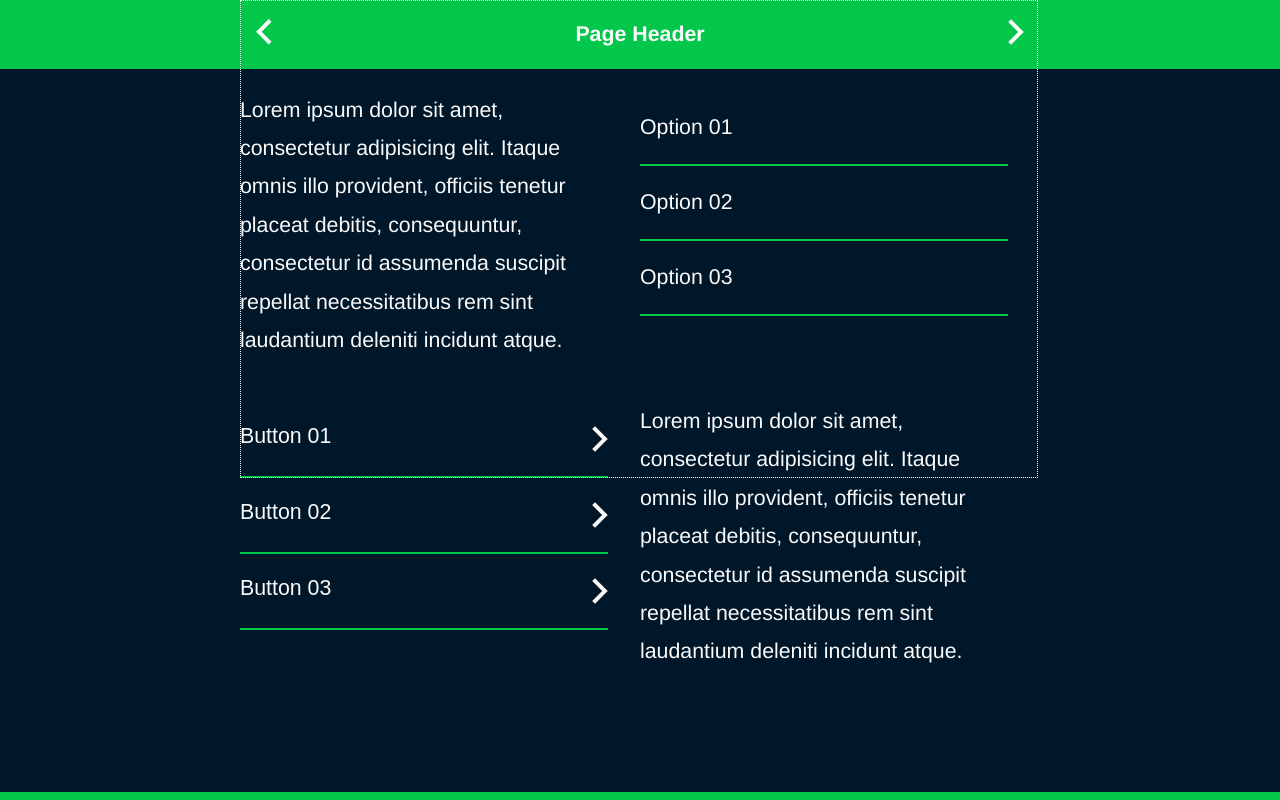
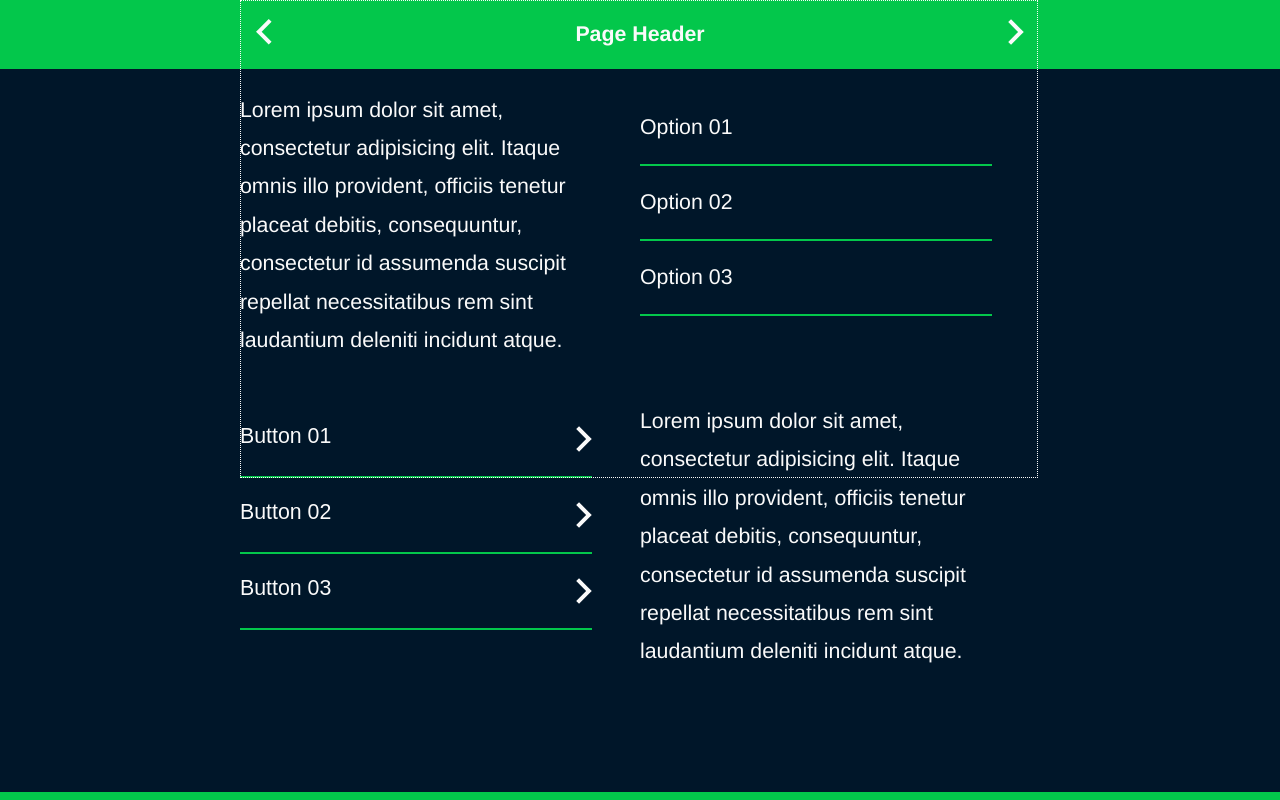
Before and after one commit to topologicalmedialab/deep-performance-dwelling-monitor, a React app: page / in a window 1280 px wide. Built offline with nearby package versions, Linux system fonts and the light colour scheme; the HTML template or start-up script is replaced by a standard one.

Commit message:
Reduce column width, allowing for better padding

```diff
--- a/src/styles/variables.scss
+++ b/src/styles/variables.scss
@@ -5,7 +5,7 @@ $screenWidth: 800px;
 $screenHeight: 480px;
 
 $columnWidth: 400px;
-$columnContentWidth: 368px;
+$columnContentWidth: 352px;
 
 $white: #fafafa;
 $lightGray: #dddddd;
```
